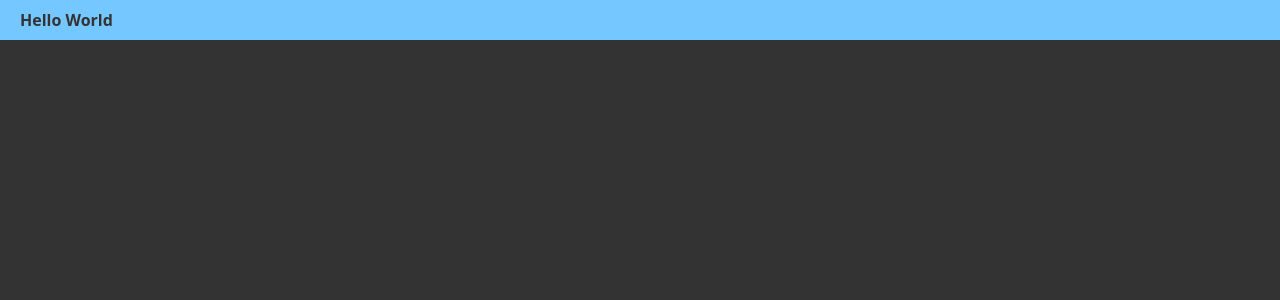
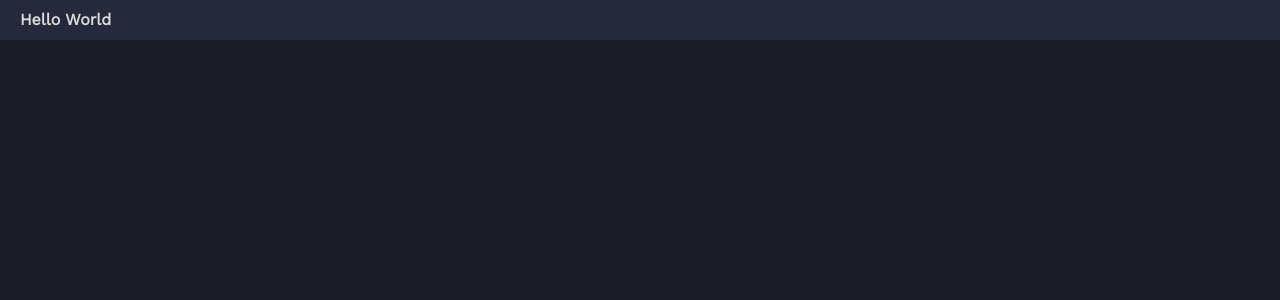
Before and after one commit to UniversityOfGdanskProjects/plan_front, a React (Vite) app: page / in a window 1280 px wide. Shown: the top 300 px of the page. Built offline with nearby package versions, Linux system fonts and the light colour scheme.

Commit message:
adjusted colors and added font family

```diff
--- a/src/components/HelloWorld.jsx
+++ b/src/components/HelloWorld.jsx
@@ -3,7 +3,7 @@ import React from 'react'
 const HelloWorld = () => {
   return (
     <div className='w-100 h-10 bg-secondaryLight dark:bg-secondaryDark flex items-center px-5'>
-        <h1 className='text-primaryLight dark:text-primaryDark font-bold'>Hello World</h1>
+        <h1 className='text-textLight dark:text-textDark font-bold'>Hello World</h1>
     </div>
   )
 }
--- a/src/index.css
+++ b/src/index.css
@@ -1,7 +1,12 @@
+@import url('https://fonts.googleapis.com/css2?family=Work+Sans&display=swap');
 @tailwind base;
 @tailwind components;
 @tailwind utilities;
 
+:root{
+  font-family: 'Work Sans', sans-serif;
+}
+
 body{
   @apply bg-primaryLight dark:bg-primaryDark;
 }
--- a/tailwind.config.cjs
+++ b/tailwind.config.cjs
@@ -9,10 +9,10 @@ module.exports = {
       colors: {
         'primaryLight' : '#D9D9D9',
         'secondaryLight': '#052d73',
-        'primaryDark': '#333333',
-        'secondaryDark': '#75C7FF',
-        'textLight': '#00000065',
-        'textDark': '#FFFFFF65',
+        'primaryDark': '#191C27',
+        'secondaryDark': '#26283B',
+        'textLight': '#191C27',
+        'textDark': '#D9D9D9',
         'red': '#FF928B',
         'yellow': '#EFE9AE',
         'blue': '#90DBF4',
```
